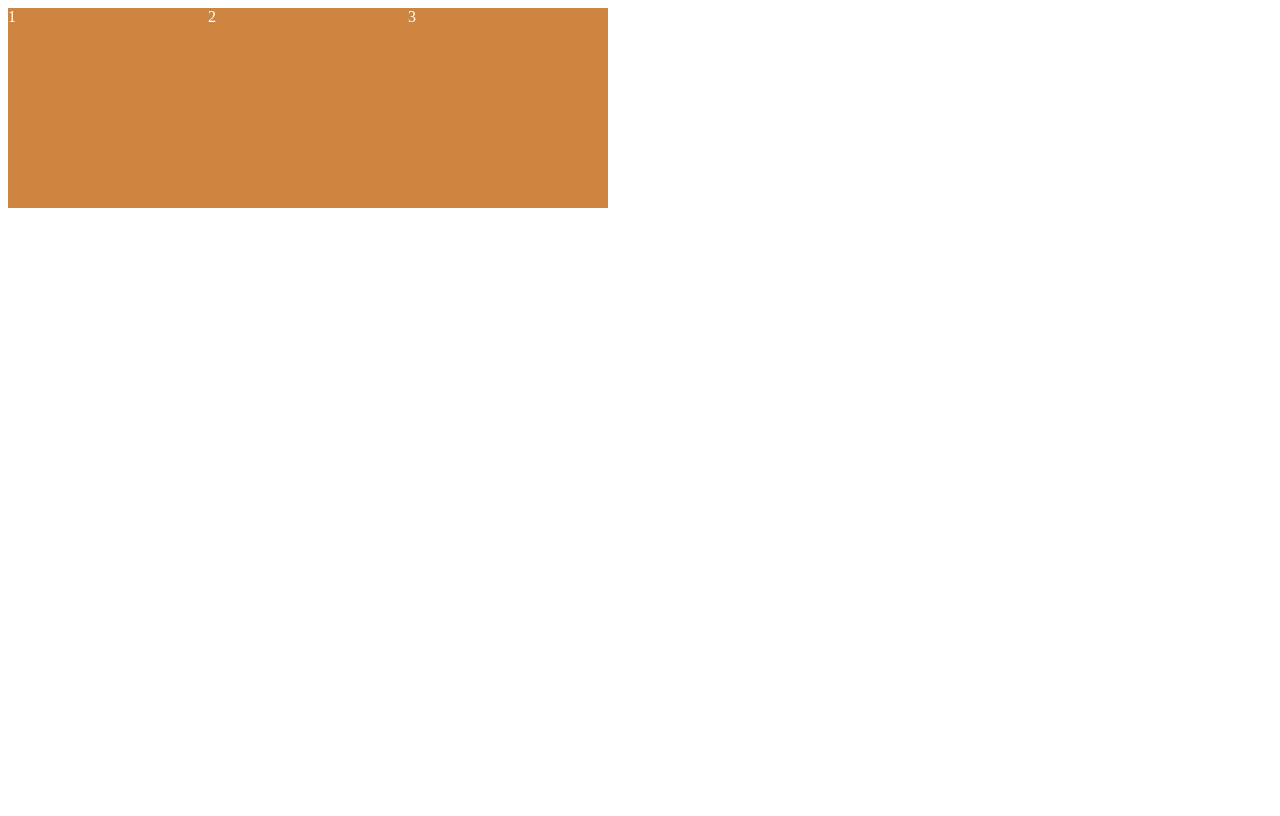
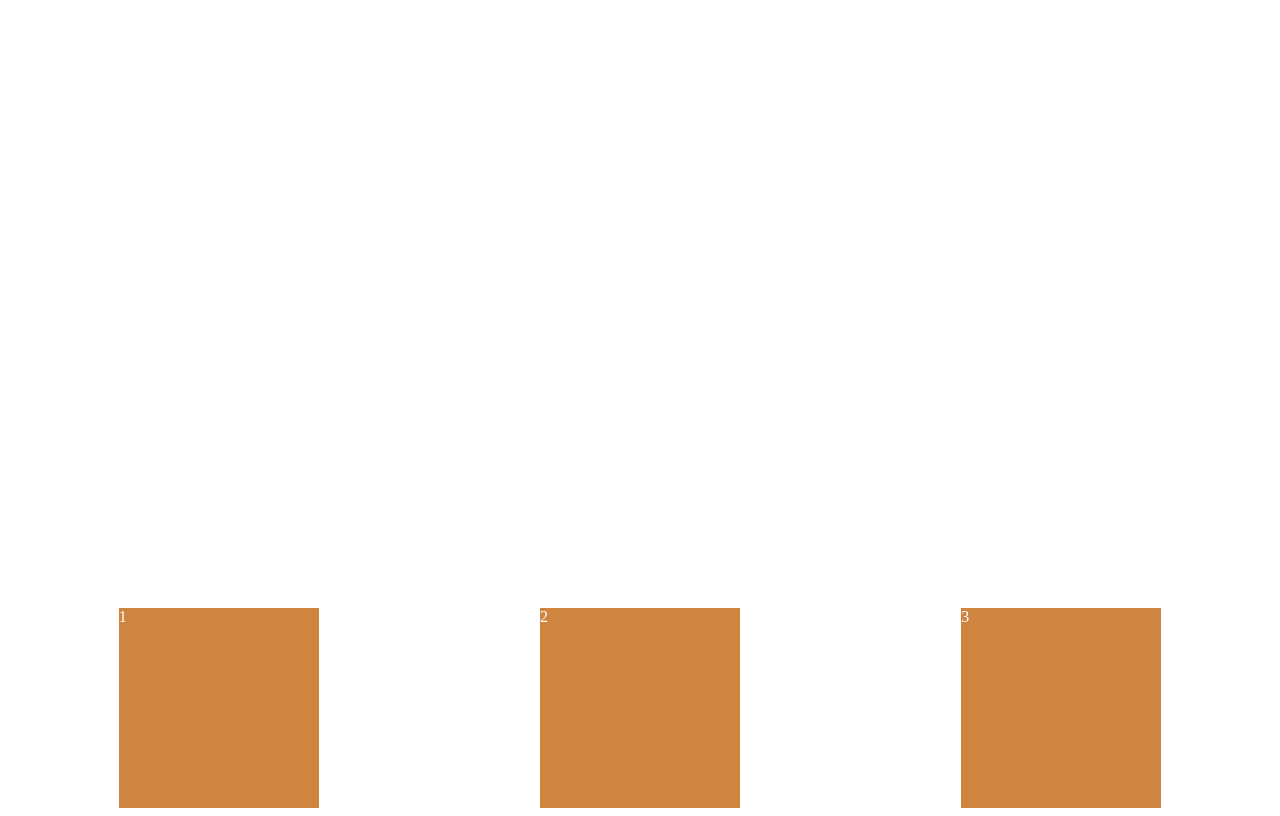
Before and after one commit to seonjoo2030/CSS-Layout, a plain HTML site: page index.html in a window 1280 px wide. Drawn offline with Linux system fonts and the light colour scheme.

Commit message:
flexbox child 이동에 관한 내용

```diff
--- a/style.css
+++ b/style.css
@@ -1,5 +1,8 @@
 .wrapper {
     display: flex;
+    justify-content: space-around;
+    align-items: flex-end;
+    height: 100vh;
 }
 
 .box {
```
